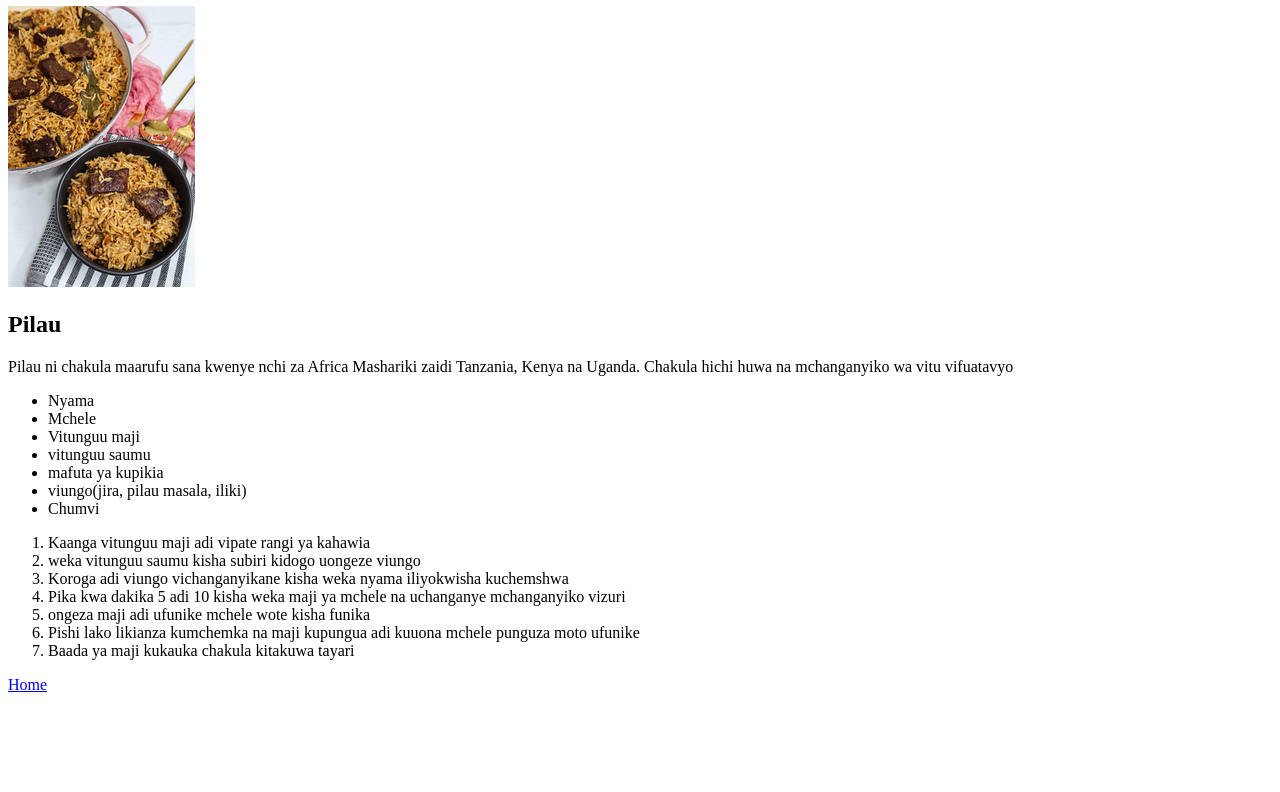
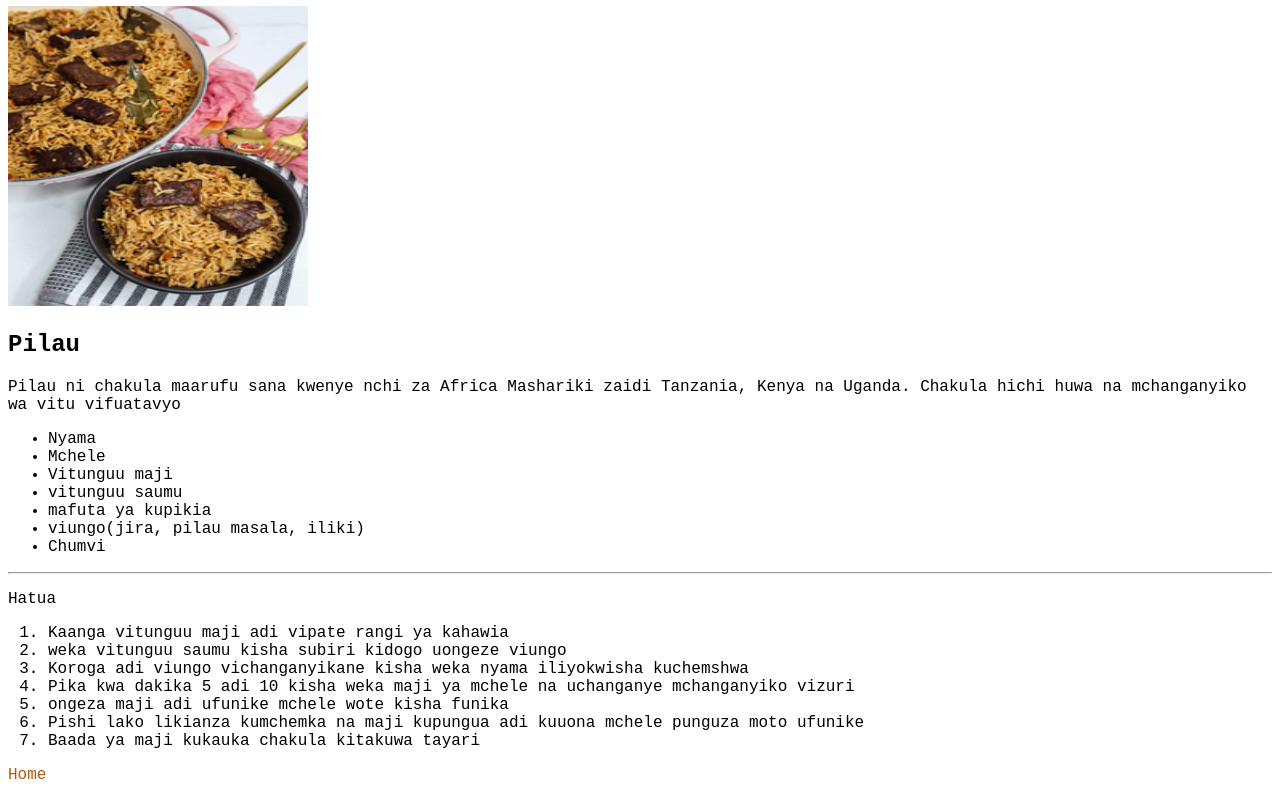
Before and after one commit to mhandoBox/odin-recipe, a plain HTML site: page pilau.html in a window 1280 px wide. Shown: the part 74-866 px from the top of the page. Before the commit the page ends 800 px from the top, so only its background shows below. Drawn offline with Linux system fonts and the light colour scheme.

Commit message:
Styling added on the home and pilau recipe

```diff
--- a/pilau.html
+++ b/pilau.html
@@ -3,11 +3,14 @@
     <head>
         <meta charSet="UTF-8">
         <meta name="viewport" content="width=device-width, initial-scale=1.0">
+        <link rel="stylesheet" href="style.css">
     </head>
     <body>
-        <h1>Pilau Recipe</h1>
+        <div class="Header">
+            <h1>Pilau Recipe</h1>
         <img src="pilau.png" alt="Picha ya pilau">
-        <h2>Pilau</h2>
+        </div>
+        <h2 id="Sub-title">Pilau</h2>
         <p>Pilau ni chakula maarufu sana kwenye nchi za Africa Mashariki
             zaidi Tanzania, Kenya na Uganda.
             Chakula hichi huwa na mchanganyiko wa vitu vifuatavyo
@@ -21,6 +24,8 @@
             <li>viungo(jira, pilau masala, iliki)</li>
             <li>Chumvi</li>
         </ul>
+        <hr>
+        <p>Hatua</p>
         <ol>
             <li>Kaanga vitunguu maji adi vipate rangi ya kahawia</li>
             <li>weka vitunguu saumu kisha subiri kidogo uongeze viungo</li>
--- /dev/null
+++ b/style.css
@@ -0,0 +1,15 @@
+* {
+    font-family:'Courier New', Courier, monospace, Arial, Helvetica, sans-serif;
+}
+a {
+    color: rgb(177, 89, 7);
+    text-decoration: none;
+}
+.Header{
+    width: 100%;
+    align-items: right;
+}
+.Header img{
+    height: 300px;
+    width: 300px;
+}
```
Also changed, not shown: index.html (+1 -0 lines).
